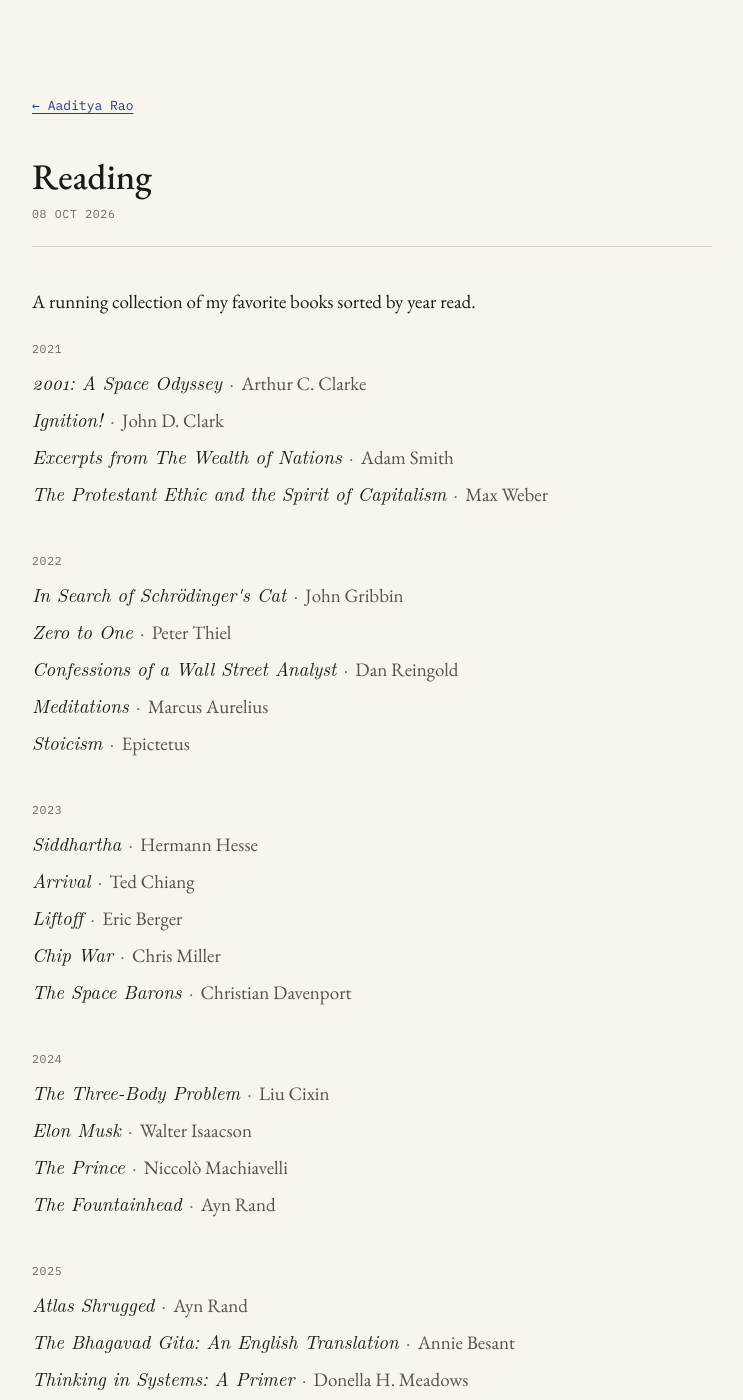
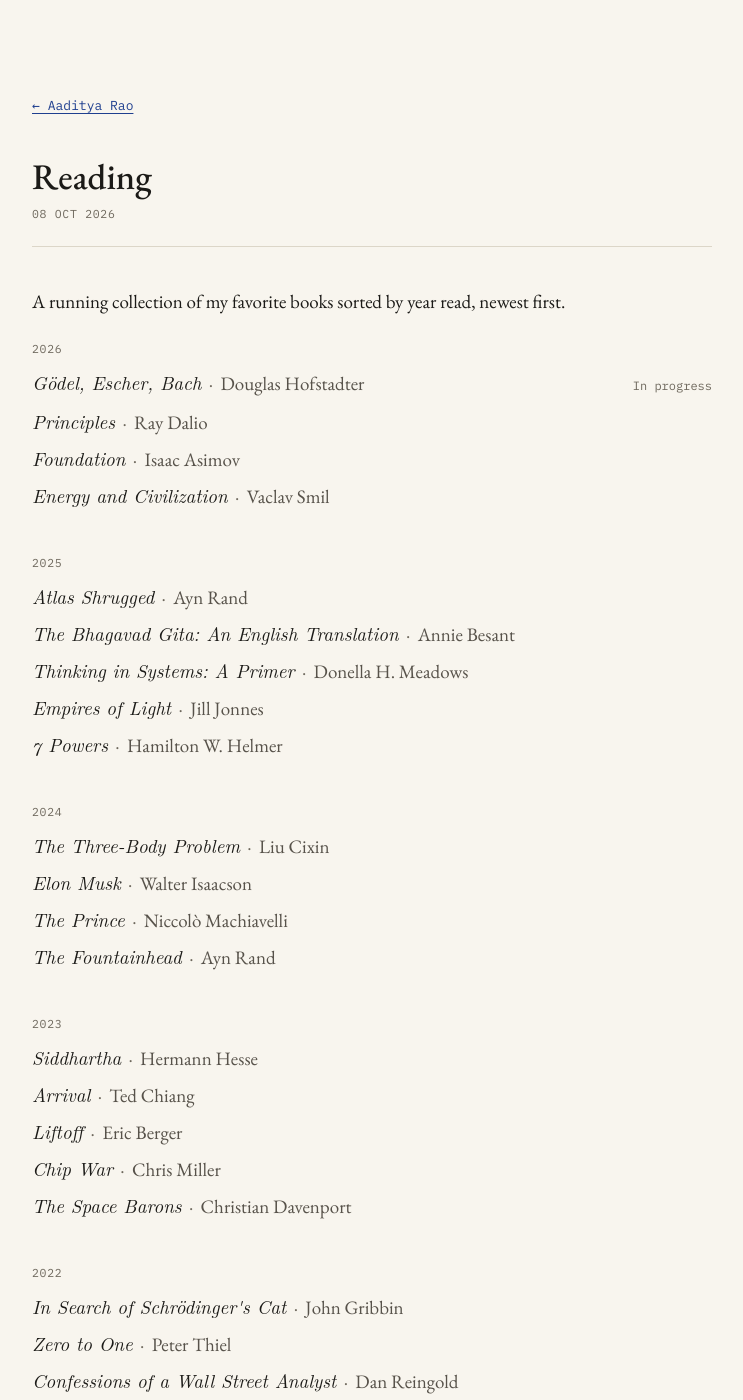
Before and after one commit to Thehi198/thehi198.github.io, a Jekyll site: the page built from _posts/2026-10-08-reading-list.md, in a window 1280 px wide and 1400 px high. Shown: the whole window, without its empty margins (188-931 px from the left). Built offline with Jekyll 4.4.1, drawn with Linux system fonts in a browser that asks for light colours; some web fonts are replaced; some of the changed text lies outside the part shown.

Commit message:
Reading list: newest year first
Co-Authored-By: Claude Opus 5.5 <noreply@anthropic.com>
Claude-Session: https://claude.ai/code/session_01Uknuz1YkSGpvJQBJ8zukYm

```diff
--- a/_includes/reading-ledger.html
+++ b/_includes/reading-ledger.html
@@ -1,11 +1,11 @@
 {%- assign books = include.books -%}
-{%- assign years = books | map: "read" | compact | uniq | sort -%}
+{%- assign years = books | map: "read" | compact | uniq | sort | reverse -%}
 {%- assign upnext = books | where: "status", "next" -%}
 <div class="ledger">
   {% for y in years %}
   {%- assign group = books | where: "read", y -%}
   <p class="book-group">{{ y }}</p>
-  <ul class="book-list">{% for b in group %}{% include book-row.html book=b %}{% endfor %}</ul>
+  <ul class="book-list">{% for b in group %}{% if b.status == "reading" %}{% include book-row.html book=b %}{% endif %}{% endfor %}{% for b in group %}{% unless b.status == "reading" %}{% include book-row.html book=b %}{% endunless %}{% endfor %}</ul>
   {% endfor %}
   {% if upnext.size > 0 %}
   <h2 class="ledger-heading">Reading list</h2>
--- a/_posts/2026-10-08-reading-list.md
+++ b/_posts/2026-10-08-reading-list.md
@@ -56,4 +56,4 @@ books:
   - { title: "Antifragile", author: "Nassim Nicholas Taleb", status: next }
   - { title: "Structures", author: "J. E. Gordon", status: next }
 ---
-A running collection of my favorite books sorted by year read.
+A running collection of my favorite books sorted by year read, newest first.
```
